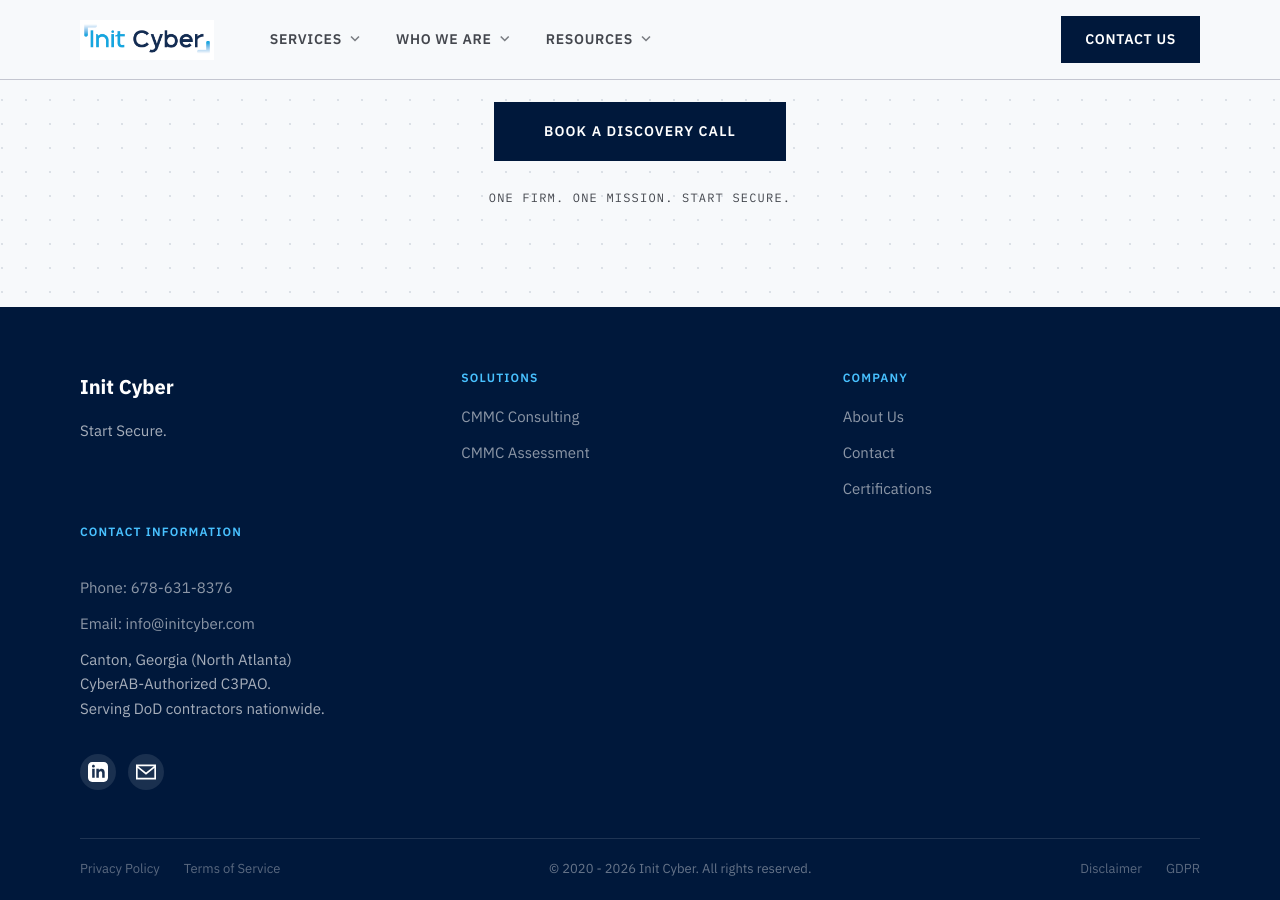
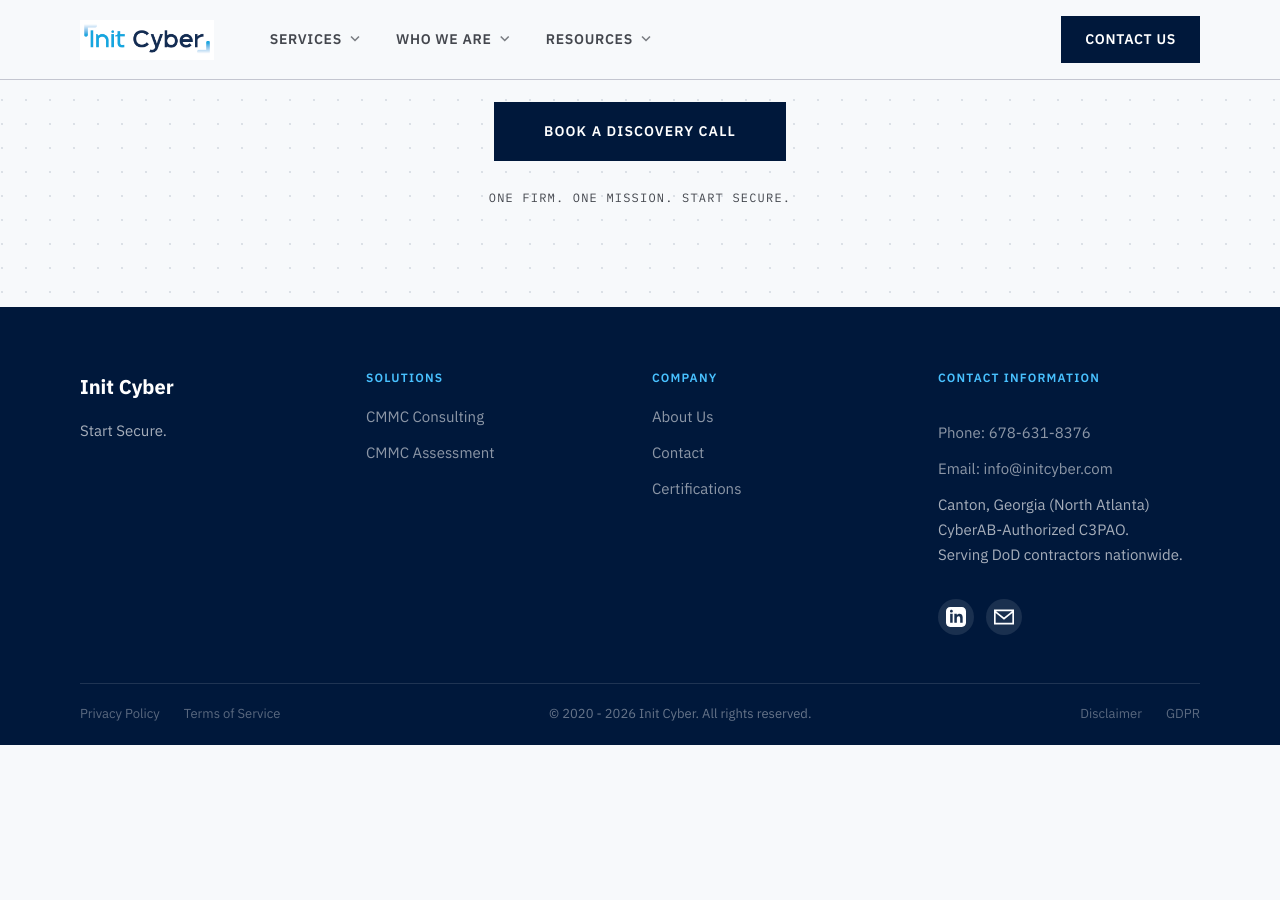
Before and after one commit to initcyber/initcyber.github.io, a Jekyll site: the page built from index.md, in a window 1280 px wide and 900 px high, scrolled down 2446 px. Built offline with Jekyll 4.4.1, drawn with Linux system fonts in a browser that asks for light colours; after the commit the page ends 3191 px from its top, so only the background shows below that.

Commit message:
adding 1fr to footer

```diff
--- a/_sass/components/_footer.scss
+++ b/_sass/components/_footer.scss
@@ -17,7 +17,7 @@
   padding-bottom: 48px;
 
   @include media-breakpoint-up(md) {
-    grid-template-columns: 1fr 1fr 1fr;
+    grid-template-columns: 1fr 1fr 1fr 1fr;
     gap: 24px;
   }
 }
```
